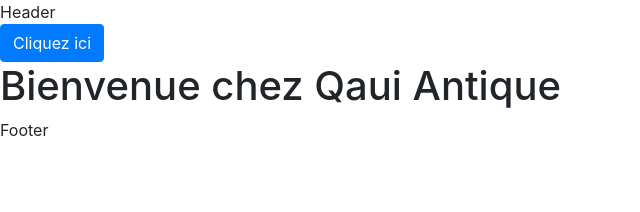
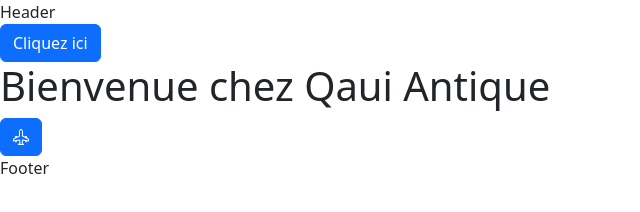
Before and after one commit to jean-philippe-jpg/ajax, a website with bundled scripts: page index.html in a window 1280 px wide. Shown: the whole page, without its empty margins (0-640 px from the left). Built offline with nearby package versions, Linux system fonts and the light colour scheme; files whose address does not match are found by name.

Commit message:
installation réussite de bootstrap

```diff
--- a/index.html
+++ b/index.html
@@ -2,7 +2,8 @@
 <html lang="en">
 <head>
   <link rel="stylesheet" href="https://cdn.jsdelivr.net/npm/bootstrap@4.6.2/dist/css/bootstrap.min.css" integrity="sha384-xOolHFLEh07PJGoPkLv1IbcEPTNtaed2xpHsD9ESMhqIYd0nLMwNLD69Npy4HI+N" crossorigin="anonymous">
-  <link rel="stylesheet" href="./styles/main.css">
+  <link rel="stylesheet" href="node_modules/bootstrap/dist/css/bootstrap.min.css">
+  <link rel="stylesheet" href="https://cdn.jsdelivr.net/npm/bootstrap-icons@1.13.1/font/bootstrap-icons.min.css">
     <meta charset="UTF-8">
     <meta name="viewport" content="width=device-width, initial-scale=1.0">
     <title>Document</title>
@@ -17,5 +18,6 @@
     <footer>Footer</footer>
 
     <script type="module" src="./Router/router.js"></script>
+    <script src="node_modules/bootstrap/dist/js/bootstrap.bundle.min.js"></script>
 </body>
 </html>
--- a/pages/home.html
+++ b/pages/home.html
@@ -2,3 +2,5 @@
 
 
 <h1>Bienvenue chez Qaui Antique</h1>
+
+<button class="btn btn-primary" ><i class="bi bi-airplane-engines"></i></button>
```
Also changed, not shown: package.json (added, +23 -0 lines), 3 other files.
